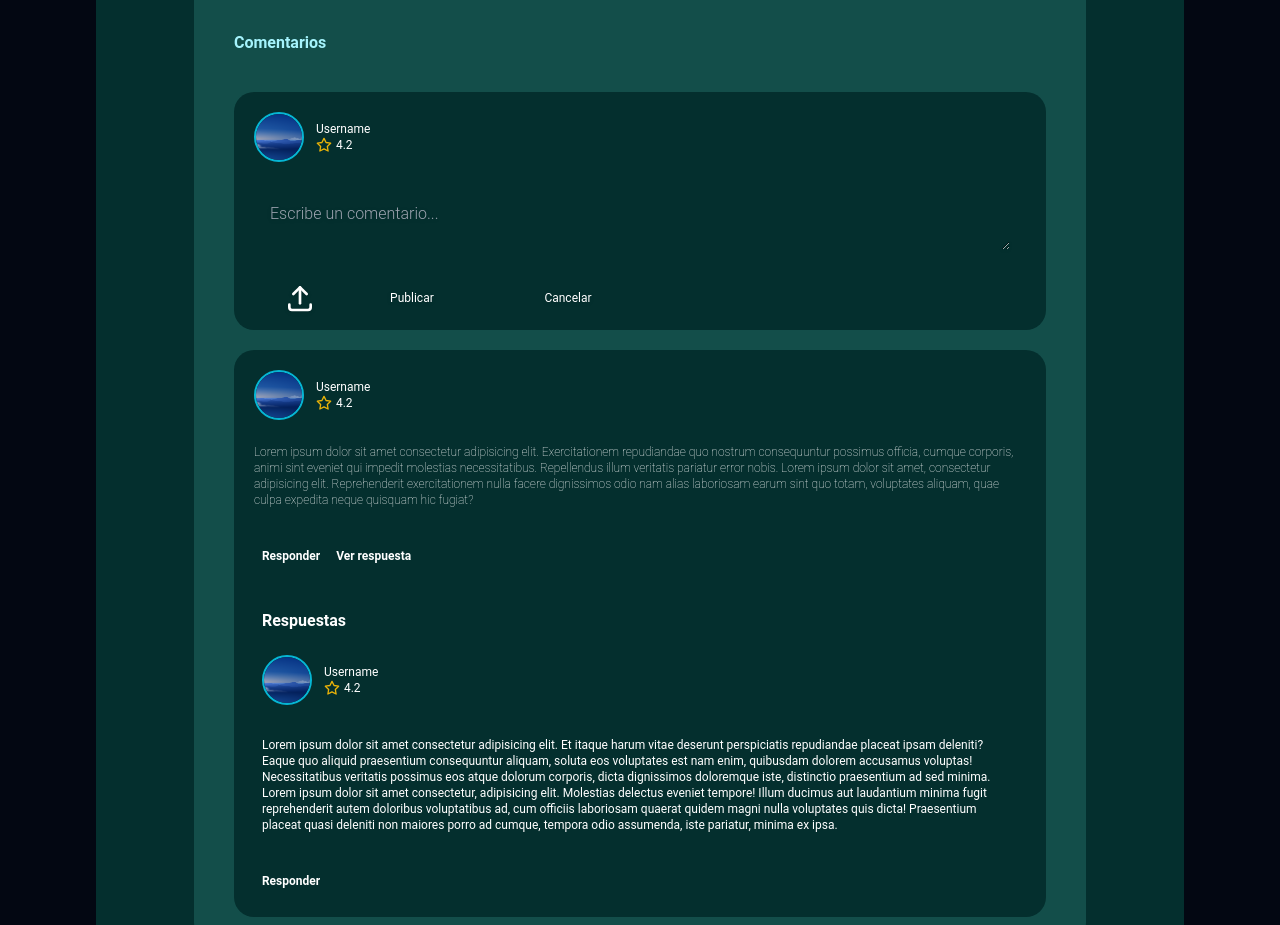
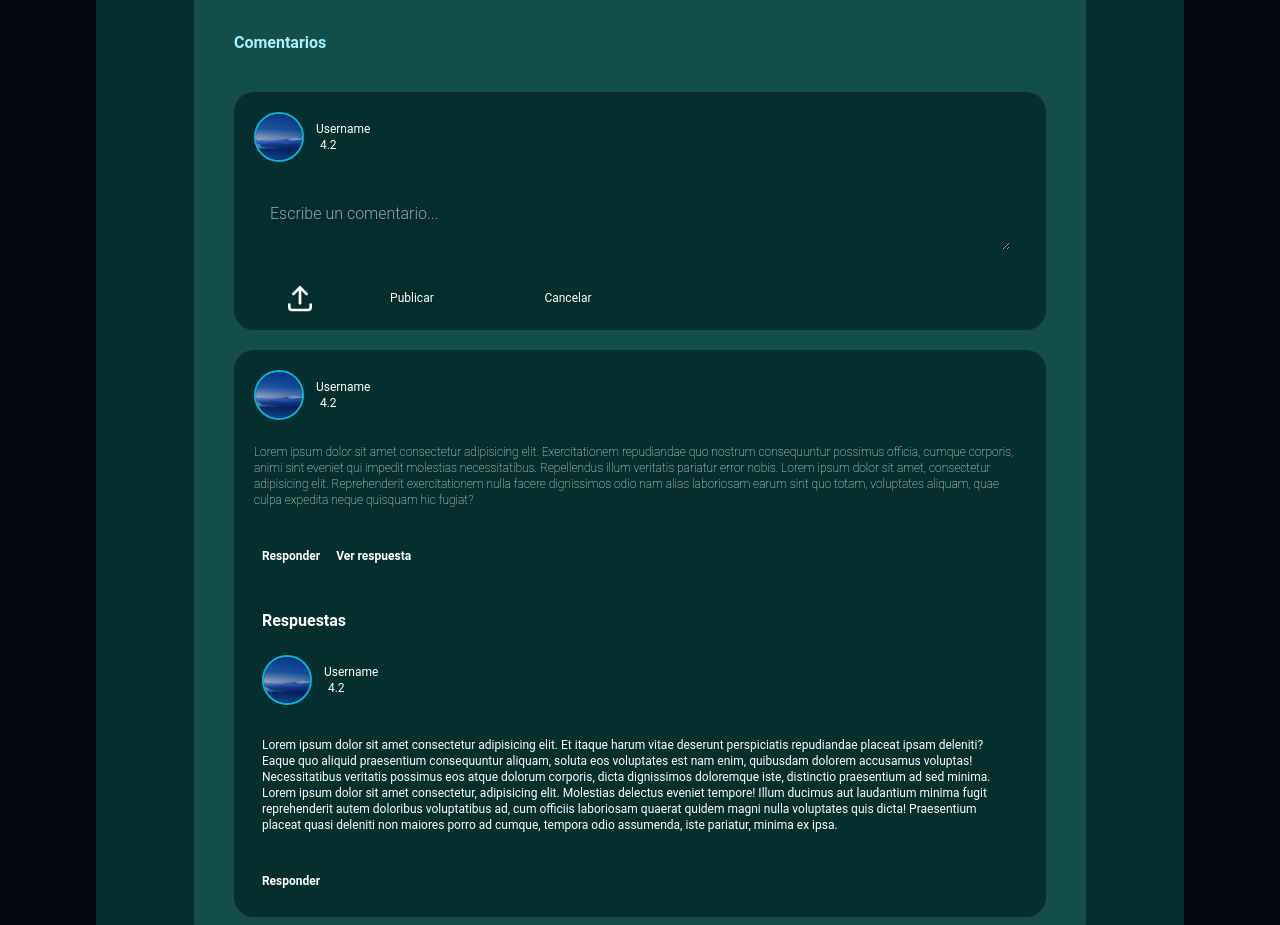
Before and after one commit to Alexandra-Rivera/howtools-client, a React (Vite) app: page /UserProfile in a window 1280 px wide. Shown: the part 1380-2305 px from the top of the page. Built offline with nearby package versions, Linux system fonts and the light colour scheme.

Commit message:
changes: Agregando cambios en home.jsx y UserInfoComment.jsx

```diff
--- a/src/assets/components/home/home.jsx
+++ b/src/assets/components/home/home.jsx
@@ -1,6 +1,7 @@
-import Footer from "../footer/footer";
+
 import { IconSettings2 } from "@tabler/icons-react";
 import { Link } from "react-router-dom";
+import Footer from "../footer/Footer";
 
 function Home() {
   return (
--- a/src/assets/components/userInfo/UserInfoComment.jsx
+++ b/src/assets/components/userInfo/UserInfoComment.jsx
@@ -1,4 +1,5 @@
 import UserPicture from '../../img/home-background.png';
+
 
 
 function UserInfo() {
@@ -13,10 +14,11 @@ function UserInfo() {
                 <p className='text-xs 2xl:text-xl'>Username</p>
                 <div className="flex flex-row items-center gap-1">
                 <figure>
-                <svg xmlns="http://www.w3.org/2000/svg" class="icon icon-tabler icon-tabler-star" width="24" height="24" viewBox="0 0 24 24" stroke-width="2" stroke="currentColor" fill="none" stroke-linecap="round" stroke-linejoin="round" className='w-[1rem] h-[1rem]'>
+
+                {/* <svg xmlns="http://www.w3.org/2000/svg" className="icon icon-tabler icon-tabler-star" width="24" height="24" viewBox="0 0 24 24" strokeWidth="2" stroke="currentColor" fill="none" strokeLinecap="round" strokeLinejoin="round" className='w-[1rem] h-[1rem]'>
                 <path stroke="none" d="M0 0h24v24H0z" fill="none" />
                 <path d="M12 17.75l-6.172 3.245l1.179 -6.873l-5 -4.867l6.9 -1l3.086 -6.253l3.086 6.253l6.9 1l-5 4.867l1.179 6.873z" className="text-yellow-500 w-[1rem] h-[1rem]" />
-                </svg>
+                </svg> */}
                 </figure>
                 <p className='text-xs 2xl:text-xl'>4.2</p>
                 </div>
```
